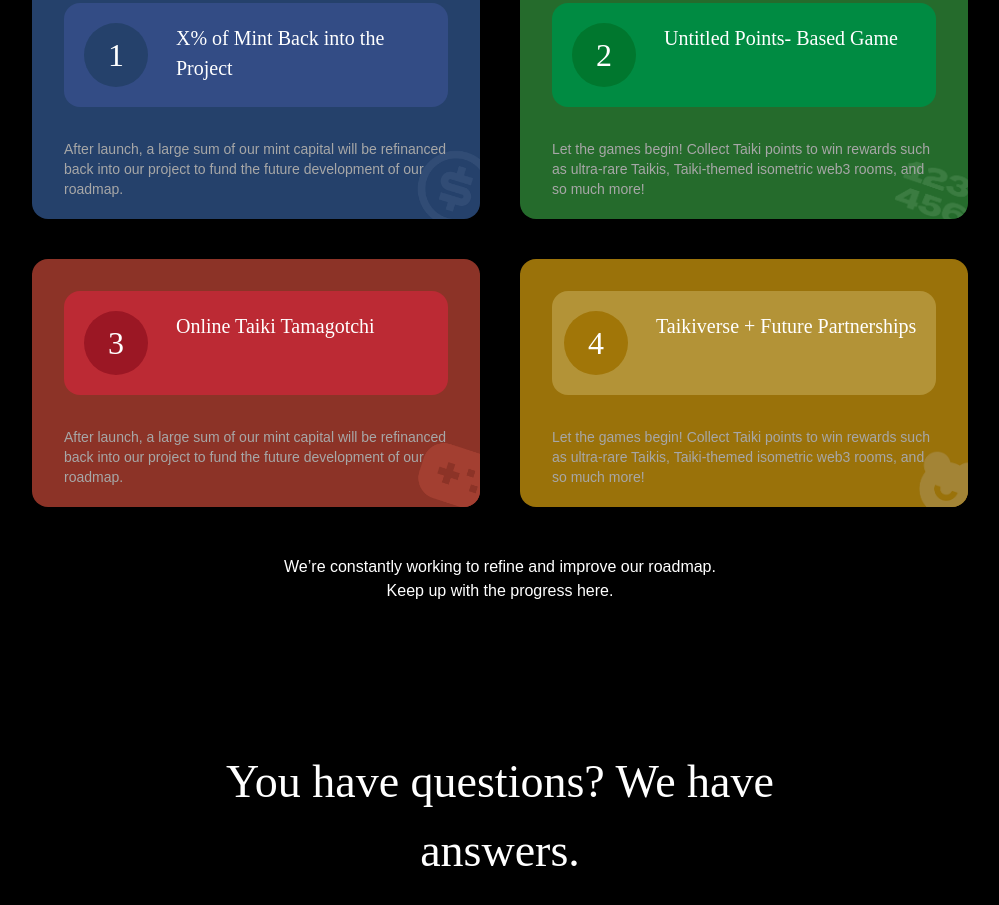
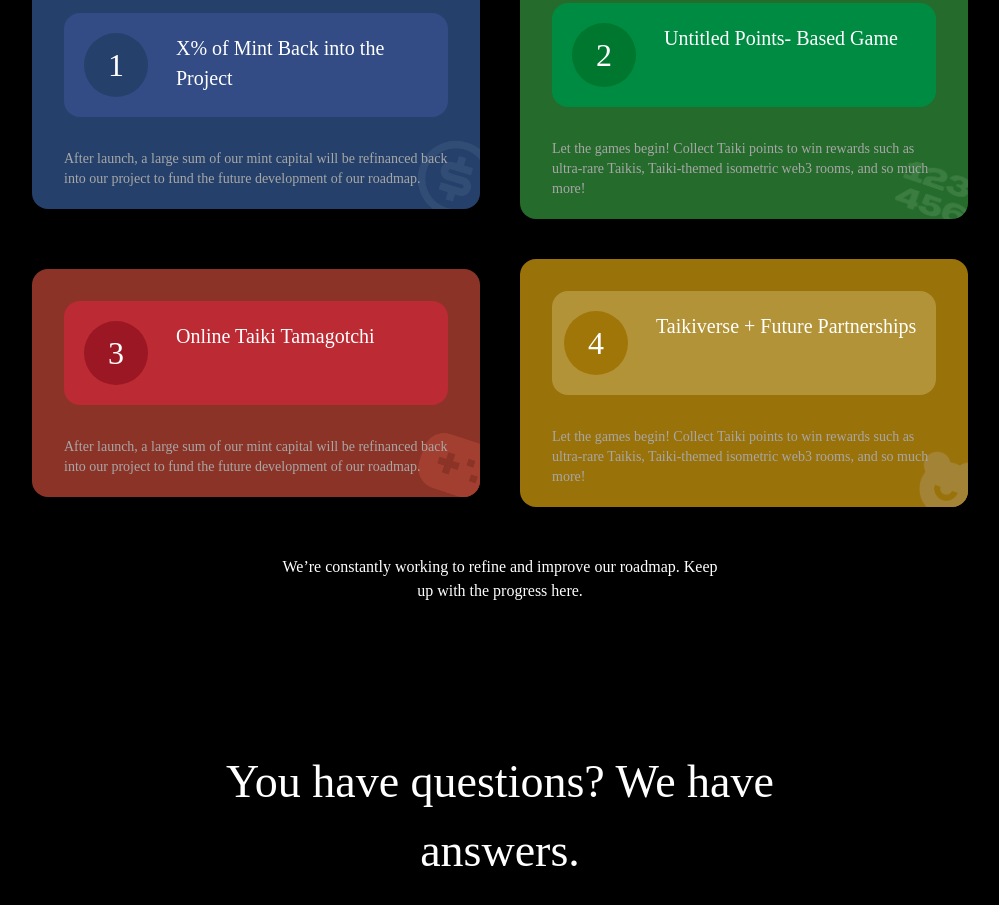
Before and after one commit to dhillon-lovey3110/taiki, a Next.js app: page / in a window 1280 px wide. Shown: the part 4300-5205 px from the top of the page, without its empty margins (140-1139 px from the left). Built offline with nearby package versions, Linux system fonts and the light colour scheme; no server answers; a web font is replaced by a local one.

Commit message:
changes in fonts and scrollbar for thumb scroll

```diff
--- a/pages/index.tsx
+++ b/pages/index.tsx
@@ -169,14 +169,14 @@ const taikiMap = () => {
         <div className='max-w-3xl mx-auto mb-7'>
           <p className='font-ppagradirBold text-[46px] text-center'>The Taiki Map</p>
         </div>
-        <p className='text-base text-center text-dark mb-14 font-ppagradir text-[21px]'>The current tentative roadmap for Taiki Friends.</p>
+        <p className='text-base text-center font-ppagradir text-dark mb-14 font-ppagradir text-[21px]'>The current tentative roadmap for Taiki Friends.</p>
         <div className='flex flex-col items-center md:justify-center gap-10 md:flex-row mb-10'>
           <div className='flex-grow-1 max-w-md content-center bg-darkBlue rounded-2xl relative overflow-hidden'>
             <div className='bg-[#334C85] p-5 m-8 rounded-2xl flex gap-7 align-middle'>
               <div className='bg-darkBlue h-16 w-16 text-center pt-2 text-[32px] rounded-full font-ppagradirBold flex-shrink-0'>1</div>
               <div className='font-ppagradirBold text-[20px]'>X% of Mint Back into the Project</div>
             </div>
-            <p className='px-8 text-sm mb-5 text-dark relative z-10'>After launch, a large sum of our mint capital will be refinanced back into our project to fund the future development of our roadmap.</p>
+            <p className='px-8 text-sm mb-5 font-ppagradir text-dark relative z-10'>After launch, a large sum of our mint capital will be refinanced back into our project to fund the future development of our roadmap.</p>
             <img src='/assets/images/dollar-sign.png' className='absolute right-0 bottom-0 w-[75px]' alt='' />
           </div>
           <div className='flex-grow-1 max-w-md content-center bg-darkGreen rounded-2xl relative overflow-hidden'>
@@ -184,7 +184,7 @@ const taikiMap = () => {
               <div className='bg-[#00772E] h-16 w-16 text-center pt-2 text-[32px] rounded-full font-ppagradirBold flex-shrink-0'>2</div>
               <div className='font-ppagradirBold text-[20px]'>Untitled Points- Based Game</div>
             </div>
-            <p className='px-8 text-sm mb-5 text-dark relative z-10'>Let the games begin! Collect Taiki points to win rewards such as ultra-rare Taikis, Taiki-themed isometric web3 rooms, and so much more!</p>
+            <p className='px-8 text-sm mb-5 font-ppagradir text-dark relative z-10'>Let the games begin! Collect Taiki points to win rewards such as ultra-rare Taikis, Taiki-themed isometric web3 rooms, and so much more!</p>
             <img src='/assets/images/numbers.png' className='absolute right-0 bottom-0 w-[75px]' alt='' />
           </div>
         </div>
@@ -196,7 +196,7 @@ const taikiMap = () => {
               <div className='bg-[#9B1724] h-16 w-16 text-center pt-2 text-[32px] rounded-full font-ppagradirBold flex-shrink-0'>3</div>
               <div className='font-ppagradirBold text-[20px]'>Online Taiki Tamagotchi</div>
             </div>
-            <p className='px-8 text-sm mb-5 text-dark relative z-10'>After launch, a large sum of our mint capital will be refinanced back into our project to fund the future development of our roadmap.</p>
+            <p className='px-8 text-sm mb-5 font-ppagradir text-dark relative z-10'>After launch, a large sum of our mint capital will be refinanced back into our project to fund the future development of our roadmap.</p>
             <img src='/assets/images/calc.png' className='absolute right-0 bottom-0 w-[75px]' alt='' />
           </div>
           <div className='flex-grow-1 max-w-md content-center bg-darkYellow rounded-2xl relative overflow-hidden'>
@@ -204,12 +204,12 @@ const taikiMap = () => {
               <div className='bg-[#A17608] h-16 w-16 text-center pt-2 text-[32px] rounded-full font-ppagradirBold flex-shrink-0'>4</div>
               <div className='font-ppagradirBold text-[20px]'>Taikiverse + Future Partnerships</div>
             </div>
-            <p className='px-8 text-sm mb-5 text-dark relative z-10'>Let the games begin! Collect Taiki points to win rewards such as ultra-rare Taikis, Taiki-themed isometric web3 rooms, and so much more!</p>
+            <p className='px-8 text-sm mb-5 font-ppagradir text-dark relative z-10'>Let the games begin! Collect Taiki points to win rewards such as ultra-rare Taikis, Taiki-themed isometric web3 rooms, and so much more!</p>
             <img src='/assets/images/smiley.png' className='absolute right-0 bottom-0 w-[75px]' alt='' />
           </div>
         </div>
       </div>
-      <div className='mx-auto max-w-md relative mt-12 mb-12 text-center'>We’re constantly working to refine and improve our roadmap. Keep up with the progress here.</div>
+      <div className='mx-auto max-w-md font-ppagradir relative mt-12 mb-12 text-center'>We’re constantly working to refine and improve our roadmap. Keep up with the progress here.</div>
   </>;
 }
 
--- a/styles/global.css
+++ b/styles/global.css
@@ -7,6 +7,28 @@
     html {
       //font-family: Proxima Nova, system-ui, sans-serif;
     }
+}
+
+::-webkit-scrollbar {
+  width: 5px;
+  height: 7px;
+}
+
+::-webkit-scrollbar-thumb {
+  background-color: #1e202a;
+  outline: 1px solid #1e202a;
+  border-radius: 50px;
+}
+
+::-webkit-scrollbar-track {
+  box-shadow: inset 0 0 4px rgba(0,0,0,0.2);
+}
+
+@-moz-document url-prefix() {
+  .scroller {
+    scrollbar-width: thin;
+    scrollbar-color: #1e202a;
+  }
 }
 
 .super-rare{
```
